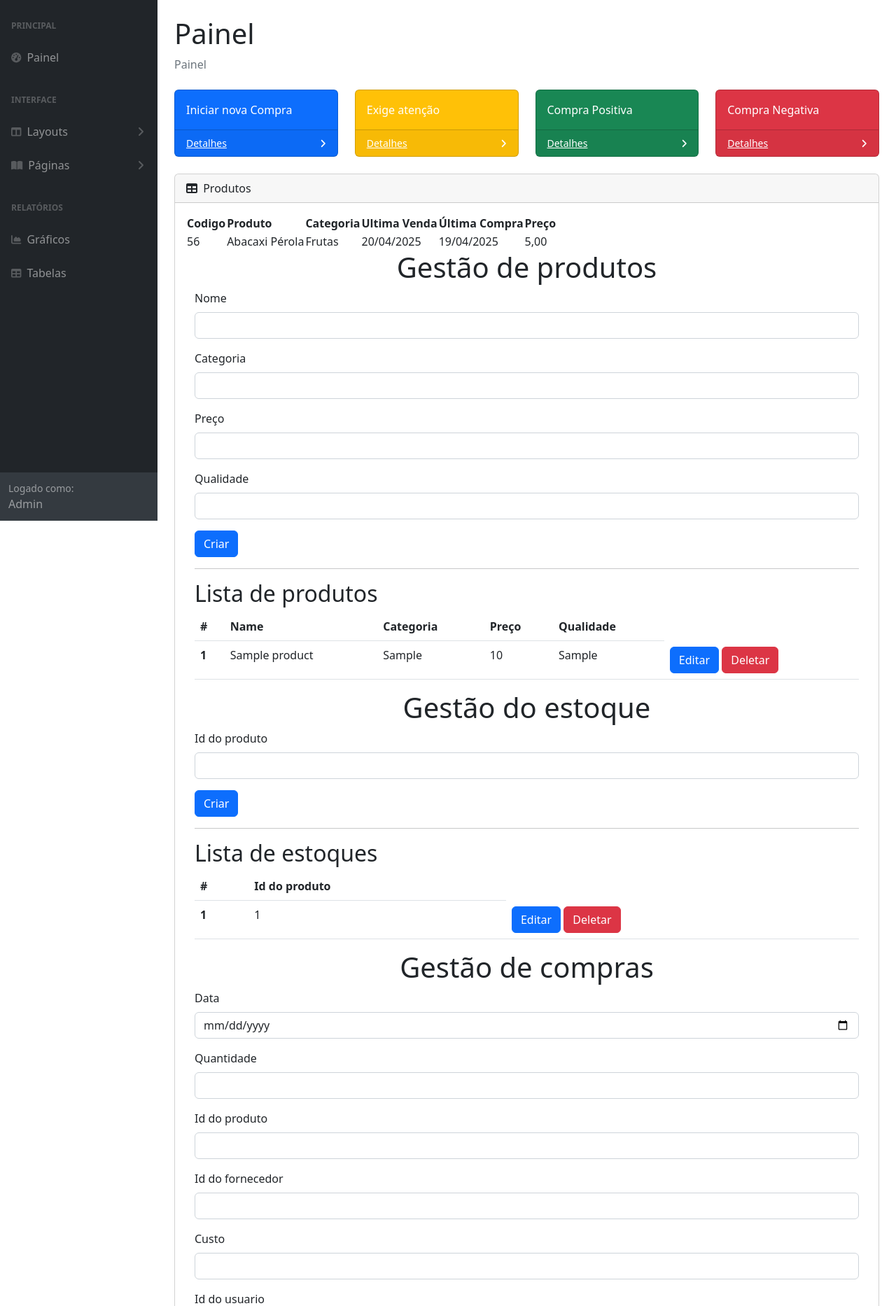
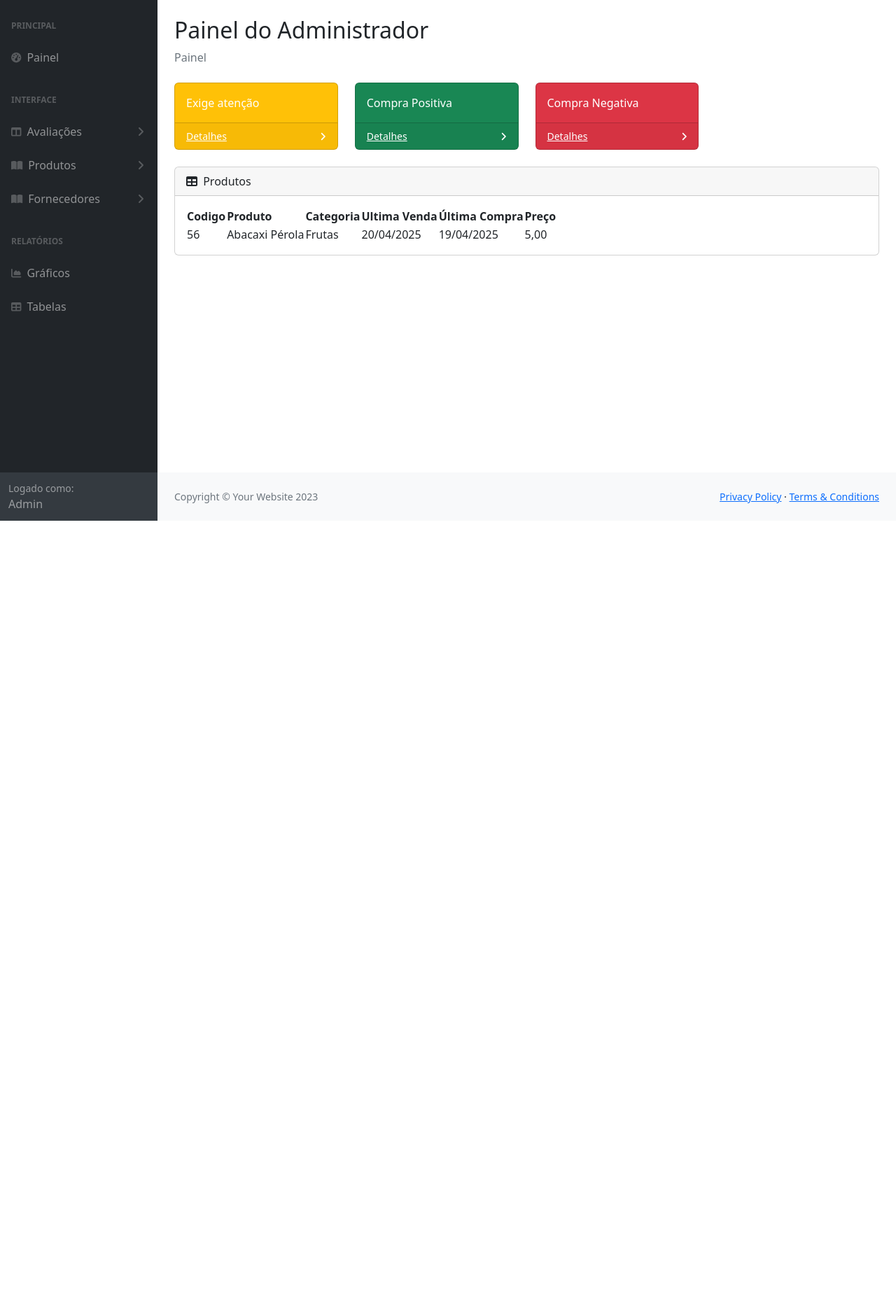
Before and after one commit to RafaMax/ProjetoIntegrador_univesp, a Flask app: page / in a window 1280 px wide. Shown: the part 56-1922 px from the top of the page at 70% size. After the commit the page ends 800 px from the top, so only its background shows below. Run offline with Flask 3, Linux system fonts and the light colour scheme; tables that the repository leaves empty hold one stand-in row (values such as "Sample post"); some libraries are stand-ins or nearby versions.

Commit message:
Edições na pagina inicial e navbar

```diff
--- a/templates/index.html
+++ b/templates/index.html
@@ -57,57 +57,48 @@
                         <div class="sb-nav-link-icon"><i class="fas fa-tachometer-alt"></i></div>
                         Painel
                     </a>
-                    <div class="sb-sidenav-menu-heading">Interface</div>
+                    <div class="sb-sidenav-menu-heading">
+                        Interface
+                    </div>
                     <a class="nav-link collapsed" href="#" data-bs-toggle="collapse"
                        data-bs-target="#collapseLayouts" aria-expanded="false" aria-controls="collapseLayouts">
                         <div class="sb-nav-link-icon"><i class="fas fa-columns"></i></div>
-                        Layouts
+                        Avaliações
                         <div class="sb-sidenav-collapse-arrow"><i class="fas fa-angle-down"></i></div>
                     </a>
                     <div class="collapse" id="collapseLayouts" aria-labelledby="headingOne"
                          data-bs-parent="#sidenavAccordion">
                         <nav class="sb-sidenav-menu-nested nav">
-                            <a class="nav-link" href="#">Static Navigation</a>
-                            <a class="nav-link" href="#">Light Sidenav</a>
+                            <a class="nav-link" href="#">
+                                Avaliar produtos</a>
                         </nav>
                     </div>
-                    <a class="nav-link collapsed" href="#" data-bs-toggle="collapse" data-bs-target="#collapsePages"
-                       aria-expanded="false" aria-controls="collapsePages">
+                    <a class="nav-link collapsed" href="#" data-bs-toggle="collapse" data-bs-target="#collapsePage1"
+                       aria-expanded="false" aria-controls="collapsePage1">
                         <div class="sb-nav-link-icon"><i class="fas fa-book-open"></i></div>
-                        Páginas
+                        Produtos
                         <div class="sb-sidenav-collapse-arrow"><i class="fas fa-angle-down"></i></div>
                     </a>
-                    <div class="collapse" id="collapsePages" aria-labelledby="headingTwo"
+                    <div class="collapse" id="collapsePage1" aria-labelledby="headingTwo"
                          data-bs-parent="#sidenavAccordion">
-                        <nav class="sb-sidenav-menu-nested nav accordion" id="sidenavAccordionPages">
-                            <a class="nav-link collapsed" href="#" data-bs-toggle="collapse"
-                               data-bs-target="#pagesCollapseAuth" aria-expanded="false"
-                               aria-controls="pagesCollapseAuth">
-                                Authentication
-                                <div class="sb-sidenav-collapse-arrow"><i class="fas fa-angle-down"></i></div>
+                        <nav class="sb-sidenav-menu-nested nav" >
+                            <a class="nav-link" href="#">
+                                Editar produtos
                             </a>
-                            <div class="collapse" id="pagesCollapseAuth" aria-labelledby="headingOne"
-                                 data-bs-parent="#sidenavAccordionPages">
-                                <nav class="sb-sidenav-menu-nested nav">
-                                    <a class="nav-link" href="#">Login</a>
-                                    <a class="nav-link" href="#">Register</a>
-                                    <a class="nav-link" href="#">Forgot Password</a>
-                                </nav>
-                            </div>
-                            <a class="nav-link collapsed" href="#" data-bs-toggle="collapse"
-                               data-bs-target="#pagesCollapseError" aria-expanded="false"
-                               aria-controls="pagesCollapseError">
-                                Error
-                                <div class="sb-sidenav-collapse-arrow"><i class="fas fa-angle-down"></i></div>
+                        </nav>
+                    </div>
+                    <a class="nav-link collapsed" href="#" data-bs-toggle="collapse" data-bs-target="#collapsePage2"
+                       aria-expanded="false" aria-controls="collapsePage2">
+                        <div class="sb-nav-link-icon"><i class="fas fa-book-open"></i></div>
+                        Fornecedores
+                        <div class="sb-sidenav-collapse-arrow"><i class="fas fa-angle-down"></i></div>
+                    </a>
+                    <div class="collapse" id="collapsePage2" aria-labelledby="headingTwo"
+                         data-bs-parent="#sidenavAccordion">
+                        <nav class="sb-sidenav-menu-nested nav" >
+                            <a class="nav-link" href="#">
+                                Editar fornecedores
                             </a>
-                            <div class="collapse" id="pagesCollapseError" aria-labelledby="headingOne"
-                                 data-bs-parent="#sidenavAccordionPages">
-                                <nav class="sb-sidenav-menu-nested nav">
-                                    <a class="nav-link" href="#">401 Page</a>
-                                    <a class="nav-link" href="#">404 Page</a>
-                                    <a class="nav-link" href="#">500 Page</a>
-                                </nav>
-                            </div>
                         </nav>
                     </div>
                     <div class="sb-sidenav-menu-heading">Relatórios</div>
@@ -127,29 +118,24 @@
             </div>
         </nav>
     </div>
+
     <div id="layoutSidenav_content">
         <main>
             <div class="container-fluid px-4">
-                <h1 class="mt-4">Painel</h1>
+                <h2 class="mt-4">Painel do Administrador</h2>
                 <ol class="breadcrumb mb-4">
                     <li class="breadcrumb-item active">Painel</li>
                 </ol>
                 <div class="row">
                     <div class="col-xl-3 col-md-6">
-                        <div class="card bg-primary text-white mb-4">
-                            <div class="card-body">Iniciar nova Compra</div>
+                        <div class="card bg-warning text-white mb-4">
+                            <div class="card-body">
+                                Exige atenção
+                            </div>
                             <div class="card-footer d-flex align-items-center justify-content-between">
-                                <a class="small text-white stretched-link" href="#">Detalhes</a>
-                                <div class="small text-white"><i class="fas fa-angle-right"></i></div>
-                            </div>
-                        </div>
-                    </div>
-
-                    <div class="col-xl-3 col-md-6">
-                        <div class="card bg-warning text-white mb-4">
-                            <div class="card-body">Exige atenção</div>
-                            <div class="card-footer d-flex align-items-center justify-content-between">
-                                <a class="small text-white stretched-link" href="#">Detalhes</a>
+                                <a class="small text-white stretched-link" href="#">
+                                    Detalhes
+                                </a>
                                 <div class="small text-white"><i class="fas fa-angle-right"></i></div>
                             </div>
                         </div>
@@ -173,6 +159,8 @@
                         </div>
                     </div>
                 </div>
+
+
                 <div class="row">
                     <!-- Grafico de linha-->
                     <!-- <div class="col-xl-6">
@@ -195,6 +183,7 @@
                         </div>
                     </div> -->
                 </div>
+
                 <div class="card mb-4">
                     <div class="card-header">
                         <i class="fas fa-table me-1"></i>
@@ -227,71 +216,10 @@
 
                             </tbody>
                         </table>
-                        <div class="container">
-                            <h1 class="text-center">Gestão de produtos</h1>
+                    </div>
 
-                            <div id="product-form" c-container=" {{url_for('product.product_form')}}"></div>
+                    <div>
 
-                            <hr>
-
-                            <h2>Lista de produtos</h2>
-
-                            <div c-container="{{url_for('product.products_list')}}">
-
-                            </div>
-
-                        </div>
-
-                        <div class="container">
-                            <h1 class="text-center">Gestão do estoque</h1>
-
-                            <div id="inventory-form" c-container=" {{url_for('inventory.inventory_form')}}"></div>
-
-                            <hr>
-
-                            <h2>Lista de estoques</h2>
-
-                            <div c-container="{{url_for('inventory.inventories_list')}}"></div>
-                        </div>
-
-                        <div class="container">
-                            <h1 class="text-center">Gestão de compras</h1>
-
-                            <div id="buy-form" c-container=" {{url_for('buy.buy_form')}}"></div>
-
-                            <hr>
-
-                            <h2>Lista de compras</h2>
-
-                            <div c-container="{{url_for('buy.buys_list')}}"></div>
-
-                        </div>
-
-                        <div class="container">
-                            <h1 class="text-center">Gestão de fornecedores</h1>
-
-                            <div id="provider-form" c-container=" {{url_for('provider.provider_form')}}"></div>
-
-                            <hr>
-
-                            <h2>Lista de fornecedores</h2>
-
-                            <div c-container="{{url_for('provider.providers_list')}}"></div>
-
-                        </div>
-
-                        <div class="container">
-                            <h1 class="text-center">Gestão de avaliação</h1>
-
-                            <div id="evaluation-form" c-container=" {{url_for('evaluation.evaluation_form')}}"></div>
-
-                            <hr>
-
-                            <h2>Lista de avaliações</h2>
-
-                            <div c-container="{{url_for('evaluation.evaluations_list')}}"></div>
-
-                        </div>
 
                     </div>
                 </div>
```
Also changed, not shown: templates/tabelas.html (added, +104 -0 lines).
